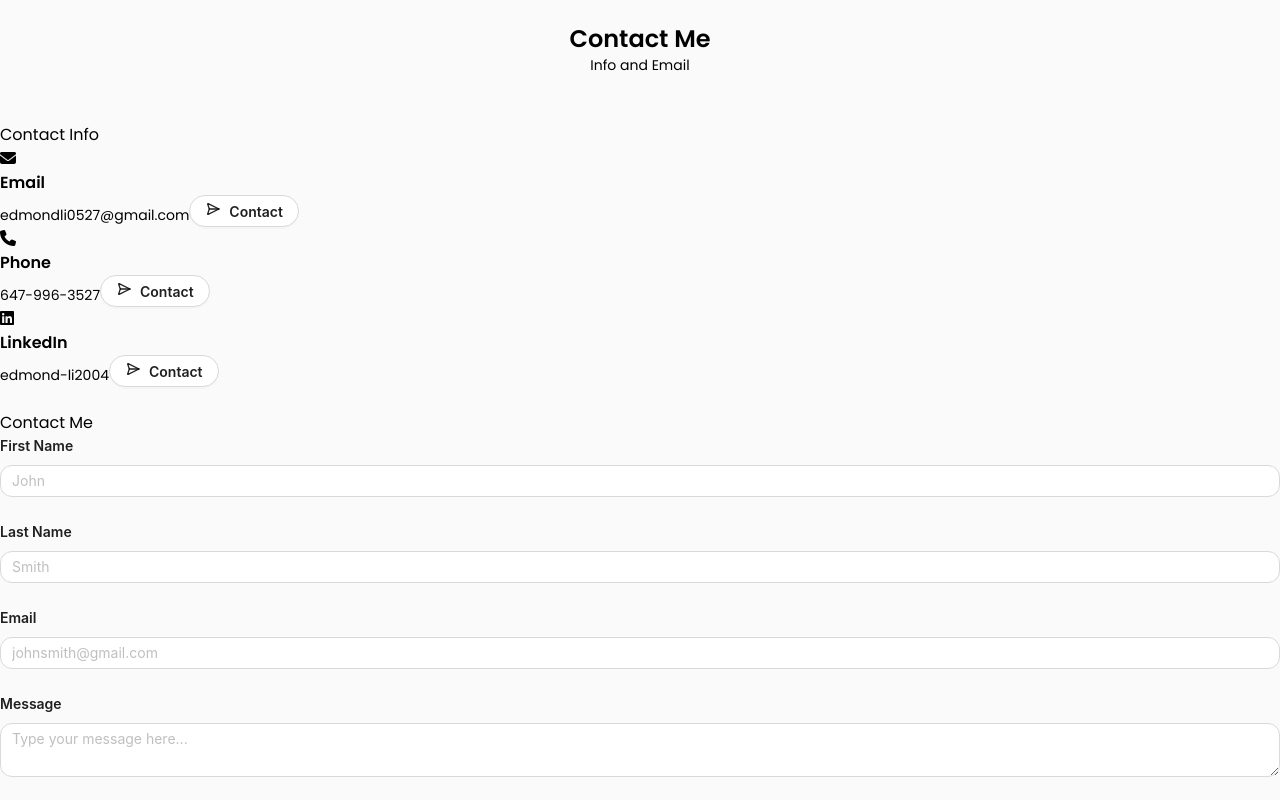
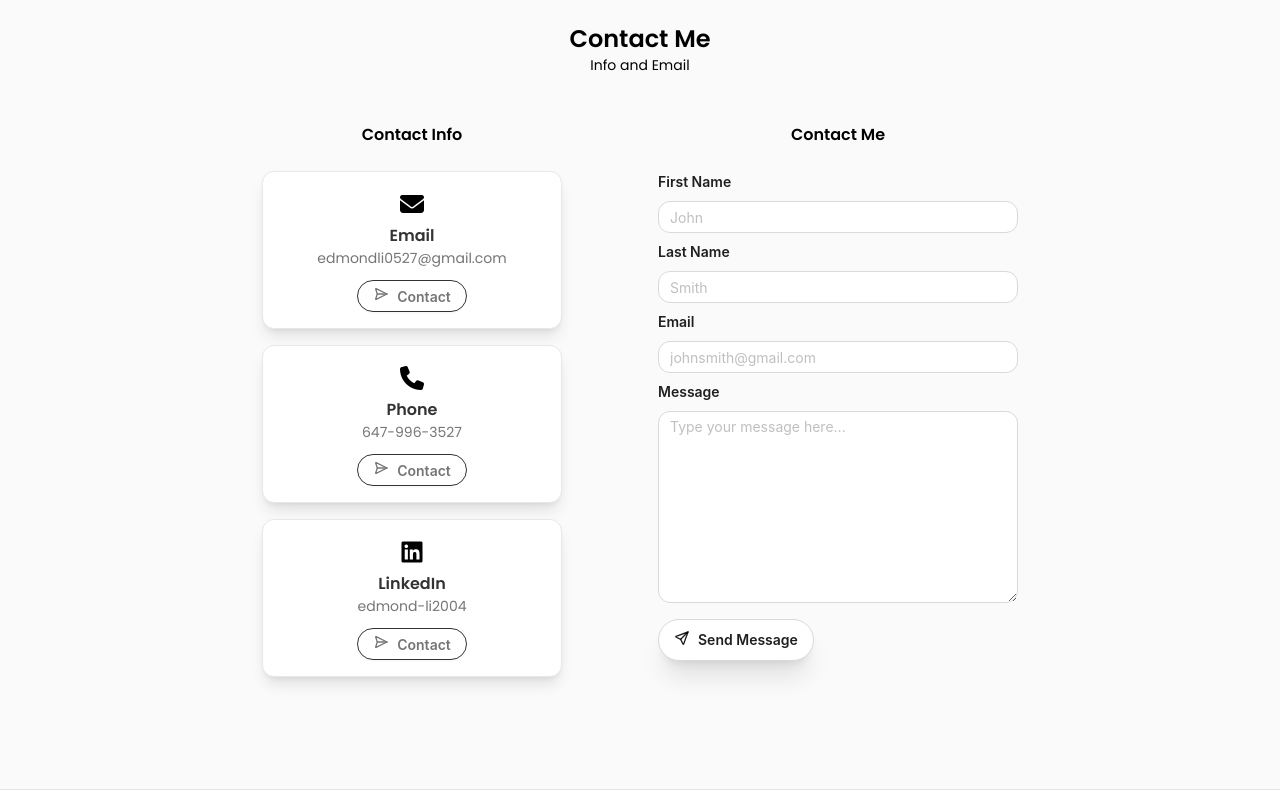
Before and after one commit to EdmondLi1/personalWebsite, a React (Vite) app in the folder client/: page / in a window 1280 px wide. Shown: the part 1940-2740 px from the top of the page. Built offline with nearby package versions, Linux system fonts and the light colour scheme.

Commit message:
added styling to contact section

```diff
--- a/client/package.json
+++ b/client/package.json
@@ -10,6 +10,7 @@
     "preview": "vite preview"
   },
   "dependencies": {
+    "@emailjs/browser": "^3.12.1",
     "@tabler/icons-react": "^2.44.0",
     "antd": "^5.12.6",
     "autoprefixer": "^10.4.16",
--- a/client/src/components/Contact/Contact.css
+++ b/client/src/components/Contact/Contact.css
@@ -0,0 +1,48 @@
+.contact__container {
+    grid-template-columns: repeat(2, max-content);
+}
+
+.contact__info {
+    grid-template-columns: 300px;
+}
+
+.contact__form-input {
+    position: absolute;
+    top: 0;
+    left: 0;
+    width: 100%;
+    height: 100%;
+    z-index: 1;
+}
+
+.contact__form-area {
+    height: 12rem !important;
+}
+
+@media screen and (max-width: 992px) {
+    .contact__container {
+        column-gap: 3rem;
+    }
+}
+
+@media screen and (max-width: 786px) {
+    .contact__container {
+        grid-template-columns: 1fr;
+        row-gap: 3rem;
+    }
+    .contact__info {
+        justify-content: center;
+    }
+    .contact__form {
+        margin: 0 auto;
+    }
+}
+
+@media screen and (max-width: 576px) {
+    .contact__info {
+        grid-template-columns: 0.75fr;
+    }
+    .contact__form {
+        width: 100%;
+    }
+}
--- a/client/src/components/Contact/Contact.tsx
+++ b/client/src/components/Contact/Contact.tsx
@@ -1,5 +1,6 @@
-import { useState, useEffect } from 'react';
-import { Button, Form, Input } from 'antd';
+import { useState, useEffect, useRef } from 'react';
+import emailjs from '@emailjs/browser';
+import { Button, Form, Input, message } from 'antd';
 import './Contact.css'
 import ContactCard from './ContactCard';
 import { IconSend } from '@tabler/icons-react';
@@ -7,33 +8,23 @@ import { IconSend } from '@tabler/icons-react';
 const contactData = [
     {
         title: 'Email',
-        icon: <i className="fas fa-envelope"></i>,
+        icon: <i className="fas fa-envelope text-2xl mb-1"></i>,
         data: 'edmondli0527@gmail.com',
         link: 'mailto:edmondli0527@gmail.com'
     },
     {
         title: 'Phone',
-        icon: <i className="fas fa-phone"></i>,
+        icon: <i className="fas fa-phone text-2xl mb-1"></i>,
         data: '647-996-3527',
         link: 'tel:+16479963527'
     },
     {
         title: 'LinkedIn',
-        icon: <i className="fa-brands fa-linkedin"></i>,
+        icon: <i className="fa-brands fa-linkedin text-2xl mb-1"></i>,
         data: 'edmond-li2004',
         link: 'https://www.linkedin.com/in/edmond-li2004/'
     }
 ];
-
-// eslint-disable-next-line @typescript-eslint/no-explicit-any
-const onFinish = (values: any) => {
-    console.log('Success:', values);
-};
-
-// eslint-disable-next-line @typescript-eslint/no-explicit-any
-const onFinishFailed = (errorInfo: any) => {
-    console.log('Failed:', errorInfo);
-};
 
 type FormValues = {
     firstName: string;
@@ -42,10 +33,17 @@ type FormValues = {
     message: string;
 };
 
+// eslint-disable-next-line @typescript-eslint/no-explicit-any
+const customValidator = (message : string) => (_: any, value: any) => {
+    if (!value || value.trim() === '') {
+      return Promise.reject(new Error(message));
+    }
+    return Promise.resolve();
+};
 
 const Contact = () => {
+    const formRef = useRef(null);
     const [messageTextArea, setMessageTextArea] = useState('');
-
     const [formValues, setFormValues] = useState<FormValues>({
         firstName: '',
         lastName: '',
@@ -60,15 +58,85 @@ const Contact = () => {
     // eslint-disable-next-line react-hooks/exhaustive-deps
     }, []);
 
+
+    // eslint-disable-next-line @typescript-eslint/no-explicit-any
+    const onFinish = (values: any) => {
+        console.log('form values:', values);
+
+        // if (!values.firstName || values.firstName === '' || values.firstName.trim() === '') {
+        //     message.error('Please enter a valid first name :)');
+        //     return;
+        // }
+        // if (!values.lastName || values.lastName === '' || values.lastName.trim() === '') {
+        //     message.error('Please enter a valid last name :)');
+        //     return;
+        // }
+
+        const emailRegex = /^[^\s@]+@[^\s@]+\.[^\s@]+$/;
+
+        // if (!values.email || values.email.trim() === '' || !emailRegex.test(values.email.trim())) {
+        //     message.error('Please enter a valid email :)');
+        //     return;
+        // }
+
+        if (!emailRegex.test(values.email.trim())) {
+            message.error('Please enter a valid email :)');
+            return;
+        }
+
+        // Send the email after validation
+        const SERVICE_ID = import.meta.env.VITE_EMAILJS_SERVICE_ID;
+        const TEMPLATE_ID = import.meta.env.VITE_EMAILJS_TEMPLATE_ID;
+        const PUBLIC_KEY = import.meta.env.VITE_EMAILJS_PUBLIC_KEY;
+
+        emailjs.send(SERVICE_ID, TEMPLATE_ID, values, PUBLIC_KEY)
+            .then((result) => {
+                console.log(result.text);
+                message.success('Email sent successfully!');
+                form.resetFields();
+            }, (error) => {
+                console.log(error.text);
+                message.error('Email failed to send :(');
+            });
+        };
+
+    // eslint-disable-next-line @typescript-eslint/no-explicit-any
+    const onFinishFailed = (errorInfo: any) => {
+        console.log('Failed:', errorInfo);
+    };
+
+    // const sendEmail = () => {
+    //     const SERVICE_ID = import.meta.env.VITE_EMAILJS_SERVICE_ID;
+    //     const TEMPLATE_ID = import.meta.env.VITE_EMAILJS_TEMPLATE_ID;
+    //     const PUBLIC_KEY = import.meta.env.VITE_EMAILJS_PUBLIC_KEY;
+
+    //     console.log(SERVICE_ID, TEMPLATE_ID, PUBLIC_KEY);
+    //     console.log(formRef?.current)
+
+    //     if (formRef?.current) {
+    //         emailjs.sendForm(SERVICE_ID, TEMPLATE_ID, formRef?.current, PUBLIC_KEY)
+    //             .then((result) => {
+    //                 console.log(result.text);
+    //                 message.success('Email sent successfully!');
+    //                 form.resetFields();
+    //             }, (error) => {
+    //                 console.log(error.text);
+    //                 message.error('Email failed to send :(');
+    //             });
+    //     } else {
+    //         message.error('Email failed to send :(');
+    //     }
+    // }
+
     return (
         <section className="contact section" id="contact">
             <h2 className="section__title text-2xl font-semibold">Contact Me</h2>
             <span className="section__subtitle text-sm">Info and Email</span>
 
-            <div className="contact__container container grid">
+            <div className="contact__container container grid justify-center gap-x-24 mb-12">
                 <div className="contact__content">
-                    <h3 className="contact__title"> Contact Info </h3>
-                    <div className="contact__info">
+                    <h3 className="contact__title text-center font-semibold mb-6"> Contact Info </h3>
+                    <div className="contact__info grid gap-y-4">
                         {contactData.map((contact, index) => (
                             <ContactCard
                                 key={index}
@@ -81,9 +149,10 @@ const Contact = () => {
                     </div>
                 </div>
                 <div className="contact__content">
-                    <h3 className="contact__title"> Contact Me </h3>
+                    <h3 className="contact__title text-center font-semibold mb-6"> Contact Me </h3>
                     <Form
-                        className="contact__form"
+                        ref={formRef}
+                        className="contact__form w-[360px] relative mb-8"
                         form={form}
                         layout="vertical"
                         onFinish={onFinish}
@@ -101,34 +170,40 @@ const Contact = () => {
                         <Form.Item
                             label={<p className="font-semibold">First Name</p>}
                             name="firstName"
-                            className="contact__form-item"
+                            className="contact__form-item m-0 p-0 mb-2"
+                            rules={[{ validator: customValidator("Please enter your first name :)") }]}
                         >
-                            <Input placeholder="John" className="contact__form-input rounded-xl"/>
+                            <Input placeholder="John" className="contact__form-input rounded-xl text-text-color"/>
                         </Form.Item>
 
                         <Form.Item
                             label={<p className="font-semibold">Last Name</p>}
                             name="lastName"
+                            className="m-0 p-0 mb-2"
+                            rules={[{ validator: customValidator("Please enter your last name :)") }]}
                         >
-                            <Input placeholder="Smith" className="contact__form-input rounded-xl"/>
+                            <Input placeholder="Smith" className="contact__form-input rounded-xl text-text-color"/>
                         </Form.Item>
 
                         <Form.Item
                             label={<p className="font-semibold">Email</p>}
                             name="email"
+                            className="m-0 p-0 mb-2"
+                            rules={[{ validator: customValidator("Please enter your email :D") }]}
                         >
-                            <Input placeholder="johnsmith@gmail.com" className="contact__form-input rounded-xl"/>
+                            <Input placeholder="johnsmith@gmail.com" className="contact__form-input rounded-xl text-text-color"/>
                         </Form.Item>
 
                         <Form.Item
                             label={<p className="font-semibold">Message</p>}
                             name="message"
+                            className="m-0 p-0 mb-2"
                         >
                            <Input.TextArea
                                 rows={2}
                                 value={messageTextArea}
                                 placeholder="Type your message here..."
-                                className="contact__form-input rounded-xl"
+                                className="contact__form-area rounded-xl text-text-color"
                                 onChange={(e) => {
                                     setMessageTextArea(e.target.value);
                                 }}
@@ -140,7 +215,7 @@ const Contact = () => {
                                 htmlType="submit"
                                 size="middle"
                                 shape="round"
-                                className="font-semibold mt-4 shadow-xl inline-flex items-center px-2 py-5"
+                                className="font-semibold mt-2 shadow-xl inline-flex items-center px-2 py-5"
                                 icon={<IconSend className="w-4"/>}
                             >
                                 Send Message
--- a/client/src/components/Contact/ContactCard.tsx
+++ b/client/src/components/Contact/ContactCard.tsx
@@ -12,16 +12,16 @@ interface ContactCardProps {
 
 const ContactCard: React.FC<ContactCardProps> = ({title, icon, data, link}) => {
   return (
-    <div className="contact__card">
+    <div className="contact__card bg-container-color border rounded-xl shadow-lg p-4 text-center">
         {icon}
-        <h3 className="contact__card-title font-semibold">{title}</h3>
-        <span className="contact__card-data text-sm">{data}</span>
+        <h3 className="contact__card-title font-semibold text-title-color">{title}</h3>
+        <span className="contact__card-data block text-sm text-text-color mb-3">{data}</span>
         <Button
-            className="contact__buton inline-flex items-center justify-center font-semibold"
+            className="contact__buton inline-flex items-center justify-center font-semibold text-text-color hover:scale-105 border-title-color"
             size="middle"
             shape="round"
             onClick={() => window.location.href = link}
-            icon={<IconSend2 className="w-4"/>}
+            icon={<IconSend2 className="w-4 transition-[0.3]"/>}
         >
             Contact
         </Button>
```
Also changed, not shown: 2 other files (tests, documents, lock files or other folders).
